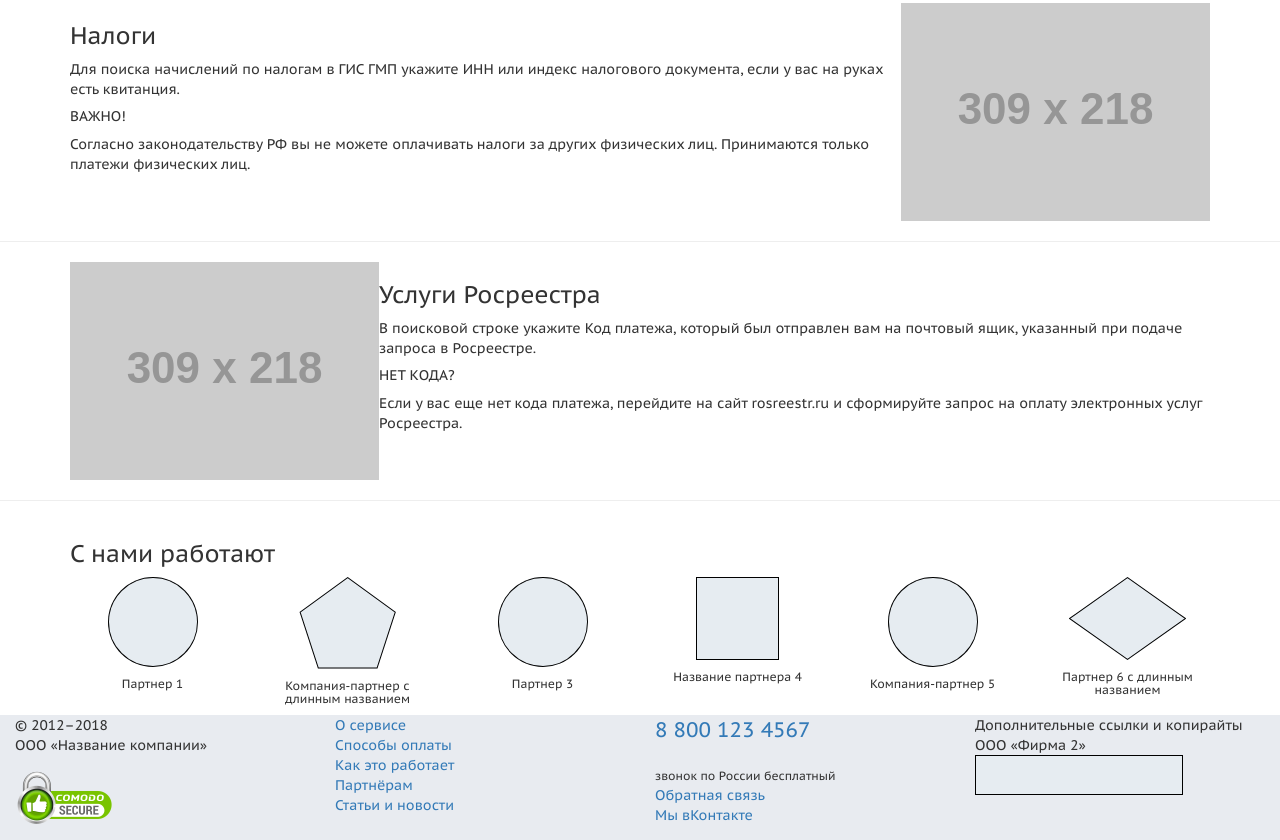
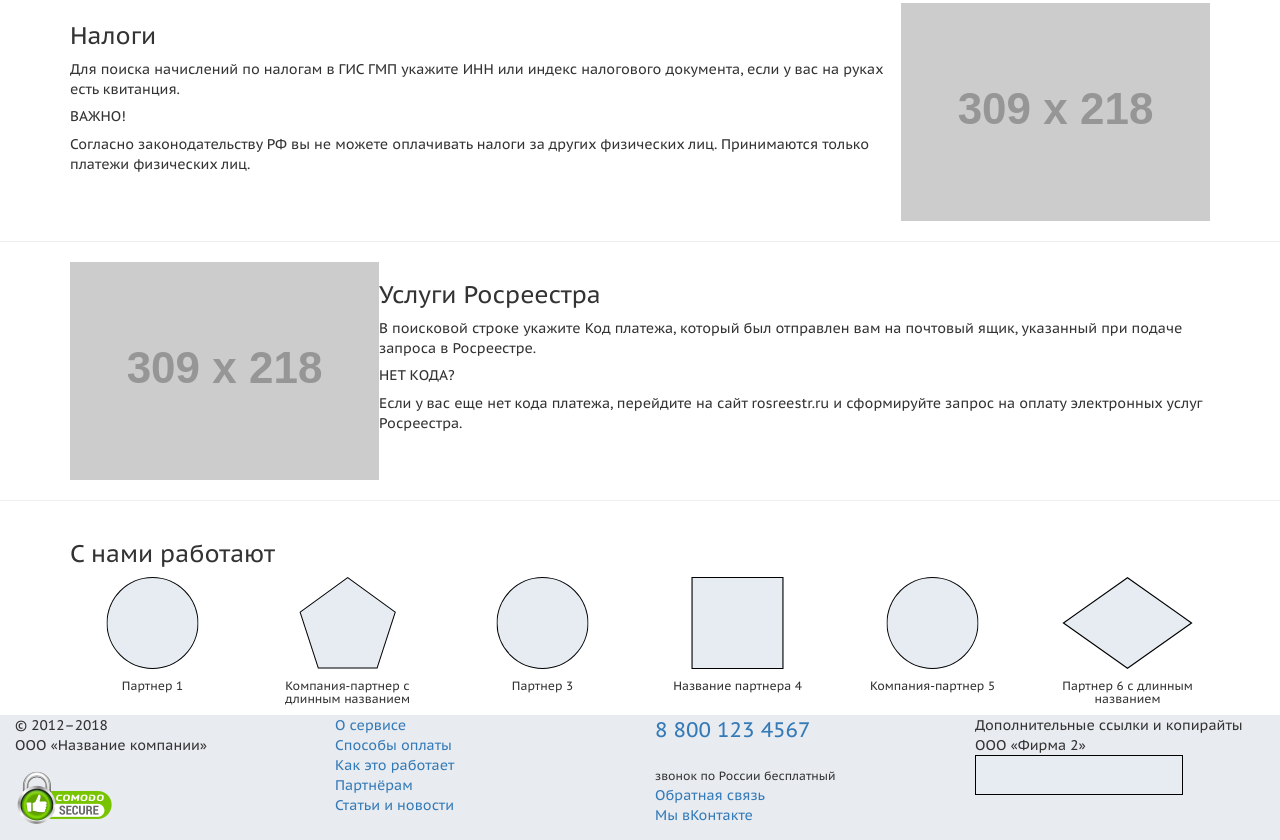
Before and after one commit to cognitive-cake/tprs-landing, a website: page pug/index.pug in a window 1280 px wide. Shown: the part 911-1751 px from the top of the page. Drawn offline with nearby package versions, Linux system fonts and the light colour scheme; files that its build step writes are made by us from their sources; placeholder pictures from the web are drawn by us; files whose address does not match are found by name.

Commit message:
fix partners logo w and h

```diff
--- a/pug/index.pug
+++ b/pug/index.pug
@@ -59,20 +59,20 @@ block main-content
       h3.partners__title C нами работают
       .row
         .partners__single-company.col-sm-2.col-xs-6
-          img(src='./img/partner-01.svg', alt='Company Logo')
+          img(src='./img/partner-01.svg', alt='Company Logo', width='100%', height='92px')
           h6.text-center Партнер 1
         .partners__single-company.col-sm-2.col-xs-6
-          img(src='./img/partner-02.svg', alt='Company Logo')
+          img(src='./img/partner-02.svg', alt='Company Logo', width='100%', height='92px')
           h6.text-center Компания-партнер с длинным названием
         .partners__single-company.col-sm-2.col-xs-6
-          img(src='./img/partner-01.svg', alt='Company Logo')
+          img(src='./img/partner-01.svg', alt='Company Logo', width='100%', height='92px')
           h6.text-center Партнер 3
         .partners__single-company.col-sm-2.col-xs-6
-          img(src='./img/partner-03.svg', alt='Company Logo')
+          img(src='./img/partner-03.svg', alt='Company Logo', width='100%', height='92px')
           h6.text-center Название партнера 4
         .partners__single-company.col-sm-2.col-xs-6
-          img(src='./img/partner-01.svg', alt='Company Logo')
+          img(src='./img/partner-01.svg', alt='Company Logo', width='100%', height='92px')
           h6.text-center Компания-партнер 5
         .partners__single-company.col-sm-2.col-xs-6
-          img(src='./img/partner-04.svg', alt='Company Logo')
+          img(src='./img/partner-04.svg', alt='Company Logo', width='100%', height='92px')
           h6.text-center Партнер 6 с длинным названием
```
Also changed, not shown: index.html.
